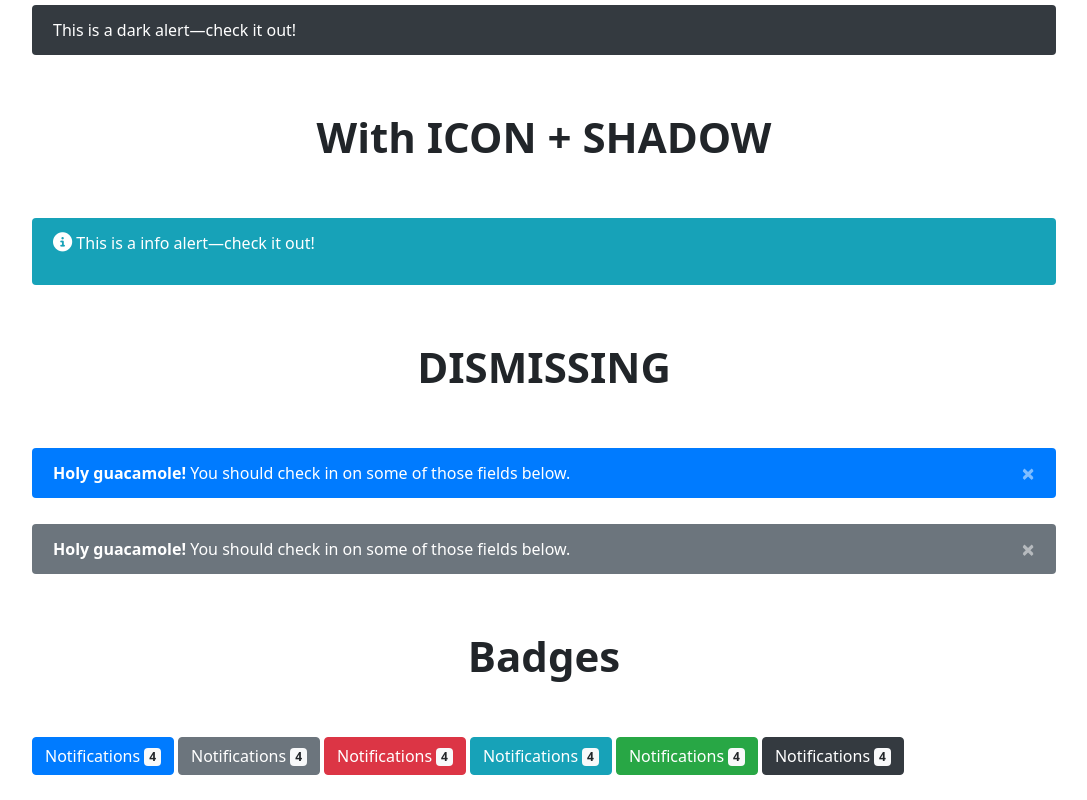
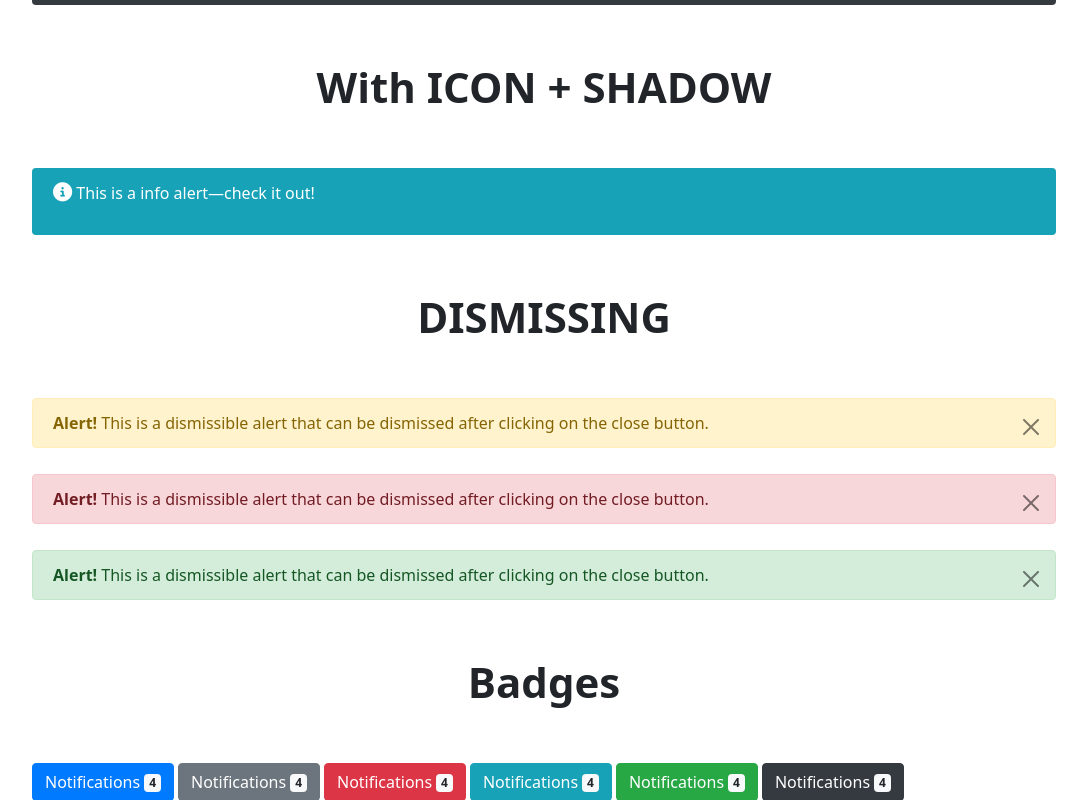
Before and after one commit to Labir852/CSE-486, a plain HTML site: page FINAL PROJECT/index.html in a window 1280 px wide. Shown: the part 5771-6571 px from the top of the page, without its empty margins (96-1183 px from the left). Drawn offline with nearby package versions, Linux system fonts and the light colour scheme.

Commit message:
activated the dismissal alert

```diff
--- a/FINAL PROJECT/index.html
+++ b/FINAL PROJECT/index.html
@@ -4,12 +4,12 @@
     <meta charset="UTF-8" />
     <meta http-equiv="X-UA-Compatible" content="IE=edge" />
     <meta name="viewport" content="width=device-width, initial-scale=1.0" />
-    <link
-      rel="stylesheet"
-      href="https://cdn.jsdelivr.net/npm/bootstrap@4.0.0/dist/css/bootstrap.min.css"
-      integrity="sha384-Gn5384xqQ1aoWXA+058RXPxPg6fy4IWvTNh0E263XmFcJlSAwiGgFAW/dAiS6JXm"
-      crossorigin="anonymous"
-    />
+    <!-- Bootstrap CSS -->
+          <link href="https://cdn.jsdelivr.net/npm/bootstrap@5.1.1/dist/css/bootstrap.min.css"rel="stylesheet">
+          <link rel="stylesheet" href="https://cdn.jsdelivr.net/npm/bootstrap@4.0.0/dist/css/bootstrap.min.css" integrity="sha384-Gn5384xqQ1aoWXA+058RXPxPg6fy4IWvTNh0E263XmFcJlSAwiGgFAW/dAiS6JXm" crossorigin="anonymous">
+
+    <!-- Bootstrap JS -->
+    <script src="https://cdn.jsdelivr.net/npm/bootstrap@5.1.1/dist/js/bootstrap.bundle.min.js"></script>
     <script
       src="https://kit.fontawesome.com/6bc359acca.js"
       crossorigin="anonymous"
@@ -298,7 +298,7 @@
       <!-- Pricing closes -->
       <!-- Alert opens -->
       <h1 class="feat_name">Alert</h1>
-      <>
+      <div>
         <div class="alert btn-primary" role="alert">
           This is a primary alert—check it out!
         </div>
@@ -329,17 +329,14 @@
           This is a info alert—check it out!
         </div>
         <p class="feat_name">DISMISSING</p>
-        <div class="alert btn-primary alert-dismissible fade show" role="alert">
-          <strong>Holy guacamole!</strong> You should check in on some of those fields below.
-          <button type="button" class="close" data-dismiss="alert" aria-label="Close">
-            <span aria-hidden="true">&times;</span>
-          </button>
+        <div class="alert alert-warning alert-dismissible fade show" role="alert">
+              <strong>Alert!</strong> This is a dismissible alert that can be dismissed after clicking on the close button. <button type="button" class="btn-close"data-bs-dismiss="alert"aria-label="Close"></button>
         </div>
-        <div class="alert btn-secondary alert-dismissible fade show" role="alert">
-          <strong>Holy guacamole!</strong> You should check in on some of those fields below.
-          <button type="button" class="close" data-dismiss="alert" aria-label="Close">
-            <span aria-hidden="true">&times;</span>
-          </button>
+        <div class="alert alert-danger alert-dismissible fade show" role="alert">
+          <strong>Alert!</strong> This is a dismissible alert that can be dismissed after clicking on the close button. <button type="button" class="btn-close"data-bs-dismiss="alert"aria-label="Close"></button>
+        </div>
+        <div class="alert alert-success alert-dismissible fade show" role="alert">
+          <strong>Alert!</strong> This is a dismissible alert that can be dismissed after clicking on the close button. <button type="button" class="btn-close"data-bs-dismiss="alert"aria-label="Close"></button>
         </div>
       </div>
       <!-- alert closes -->
@@ -399,8 +396,6 @@
         backSpeed: 150,
         loop: true,
       });
-
-      $(".alert").alert('close')
     </script>
   </body>
 </html>
```
Also changed, not shown: FINAL PROJECT/image/rsz_1kanak_kanti_barua_birth_cert.jpg (deleted).
